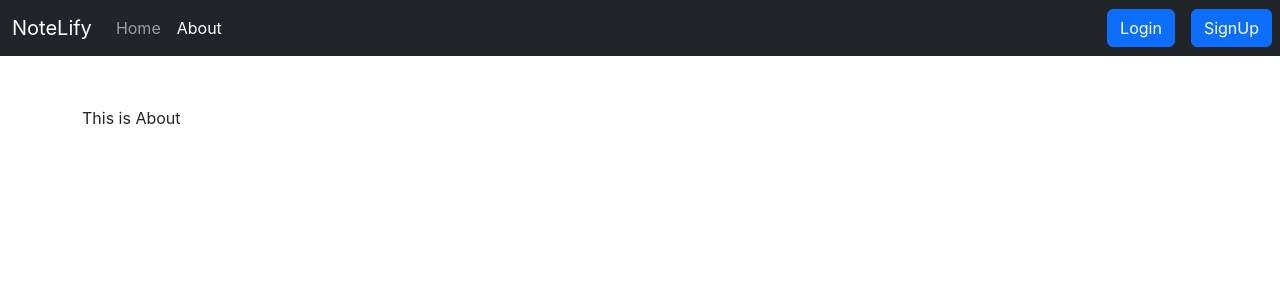
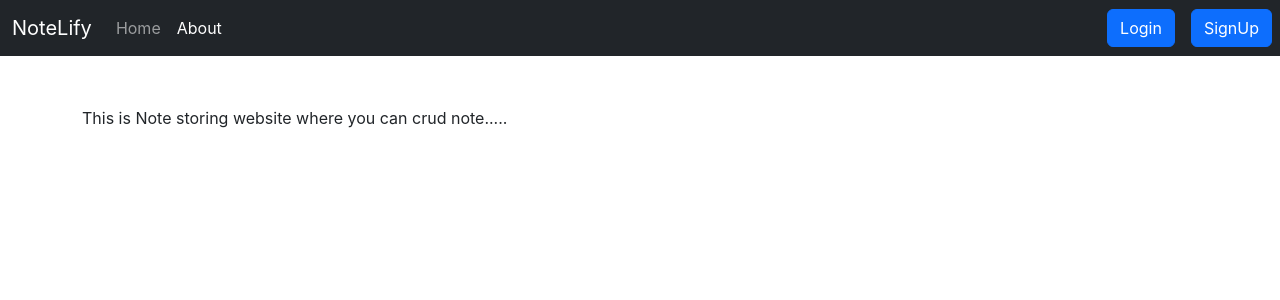
Before and after one commit to MohitGarg1234/NoteLify-ReactJs-app-, a React (Create React App) app: page /About in a window 1280 px wide. Shown: the top 300 px of the page. Built offline with nearby package versions, Linux system fonts and the light colour scheme.

Commit message:
About Page

```diff
--- a/src/components/About.js
+++ b/src/components/About.js
@@ -5,7 +5,7 @@ const About = () => {
 
   return (
     <div>
-      This is About
+      This is Note storing website where you can crud note.....
     </div>
   )
 }
```
